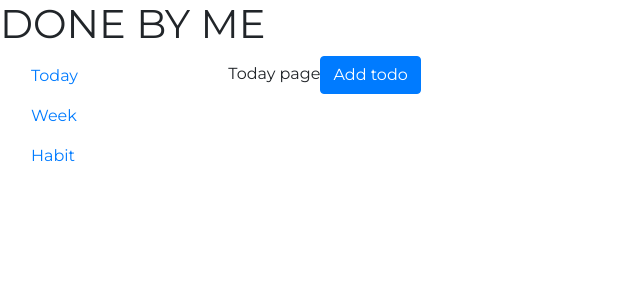
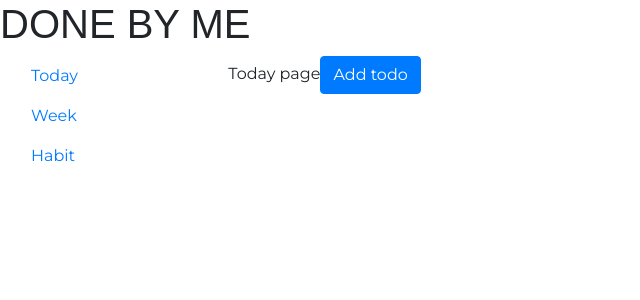
Before and after one commit to Sallykyki/done-by-me, a React (Create React App) app: page / in a window 1280 px wide. Shown: the top 300 px of the page, without its empty margins (0-640 px from the left). Built offline with nearby package versions, Linux system fonts and the light colour scheme; a web font is replaced by a local one.

Commit message:
style: set font style for h1

```diff
--- a/src/styles/app.scss
+++ b/src/styles/app.scss
@@ -8,3 +8,7 @@ body {
   -webkit-font-smoothing: antialiased;
   -moz-osx-font-smoothing: grayscale;
 }
+
+h1 {
+  font-family: $heading-font;
+}
```
